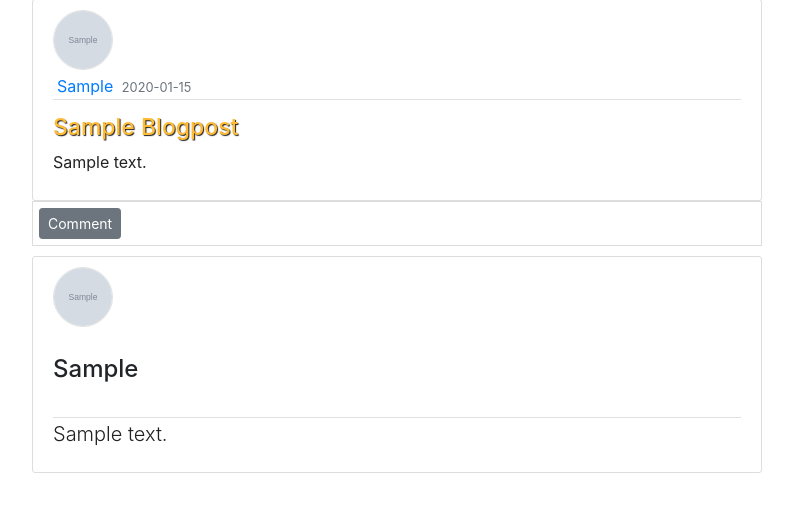
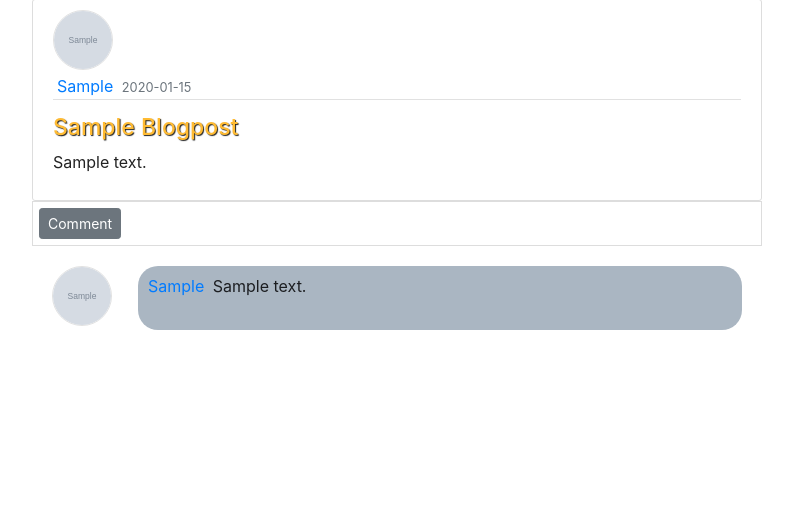
Before and after one commit to Sundaybrian/blogger-fest, a Flask app: page /post/1 in a window 1280 px wide. Shown: the part 89-601 px from the top of the page, without its empty margins (53-846 px from the left). Run offline with Flask 2, Linux system fonts and the light colour scheme; tables that the repository leaves empty hold one stand-in row (values such as "Sample post"); grey boxes marked "Sample" are stand-in pictures; some libraries are stand-ins or nearby versions.

Commit message:
styled the blogpost section to have a semblance of a comment section

```diff
--- a/app/static/css/styles.css
+++ b/app/static/css/styles.css
@@ -37,25 +37,23 @@ nav.navbar.navbar-light {
   border-bottom: 1px solid #dddd;
 }
 
-.post-data>a{
-    text-transform: capitalize;
-    margin-left:4px;
-    padding-right: 4px;
+.post-data > a {
+  text-transform: capitalize;
+  margin-left: 4px;
+  padding-right: 4px;
 }
 
 .post-title a {
   color: #fb3 !important;
   text-transform: capitalize;
-  font-size:23px;
+  font-size: 23px;
   line-height: 28px;
-  text-shadow:1px 1px 1px #222;
+  text-shadow: 1px 1px 1px #222;
 }
-
 
 a.post-title:hover {
   color: #611224;
   text-decoration: #222;
-
 }
 
 .post-content {
@@ -67,18 +65,47 @@ a.post-title:hover {
 
 /* =============ennd index===================== */
 
+/* =============blogposr===================== */
+.comment-options {
+  border: 1px solid #ddd;
+  padding: 6px;
+  margin-bottom: 10px;
+  margin-top: -20px;
+  border-radius: 0;
+}
 
-/* =============blogposr===================== */
-.comment-options{
-    border:1px solid #ddd;
-    padding: 6px;
-    margin-bottom: 10px;
-    margin-top: -20px;
-    border-radius:0;
+.row.comment-row{
+    border-left:1px solid #ddd;
+    border-right:1px solid #ddd;
 }
-/* =============end blogpost===================== */
+
+.comment-section {
+  display: grid;
+  grid-template-columns: 60px auto;
+  padding: 10px 20px;
+}
 
 
+
+.comment-body {
+  display: flex;
+  background: rgb(170, 182, 194);
+  border-radius: 20px;
+  margin-left: 26px;
+  padding: 8px 10px;
+  color: #1c1e21;
+  word-wrap: break-word;
+  white-space: normal;
+  word-break: break-word;
+}
+
+.comment-body a{
+    text-transform: capitalize;
+}
+
+
+
+/* =============end blogpost===================== */
 
 /* =============index===================== */
 /* =============index===================== */
--- a/app/templates/blogpost.html
+++ b/app/templates/blogpost.html
@@ -65,18 +65,19 @@
     </div>
 
       <!-- comments -->
-      <div class="row">
+
 
           {% for comment in comments%}
-          <div class="col-12">
-              <article class="post content-section">
+
+              <article class="comment-section">
                   <img src="{{url_for('static',filename='photos/'+comment.commenter.profile_image)}}" class="rounded-circle post-img" alt="">
-                  <div class="post-body">
-                      <div class="post-data">
-                          <a class="mr-2"><h4> {{comment.commenter.username}} </h4></a>
-                      </div>
+                  <div class="comment-body">
+
+                  <p>
+                      <a class="mr-1 comment-user-name text-primary" href="{{url_for('main.profile',uname=comment.commenter.username)}}"> {{comment.commenter.username}} </a>
+                    {{comment.comment_content}}</p>
+
                   </div>
-                  <p class="post-content lead">{{comment.comment_content}}</p>
 
                  {% if blog_post.author==current_user %}
                   <div>
@@ -114,12 +115,16 @@
                  {% endif %}
 
               </article>
-          </div>
+                <!-- <div align='right'>
+
+                      <button class="btn btn-sm btn-danger" name="button" data-toggle='modal' data-target='#delete_comment_modal'>Delete</button>
+                  </div> -->
+
           {% endfor %}
 
 
 
-      </div>
+
       <!-- end comments -->
 
 {% endblock%}
```
